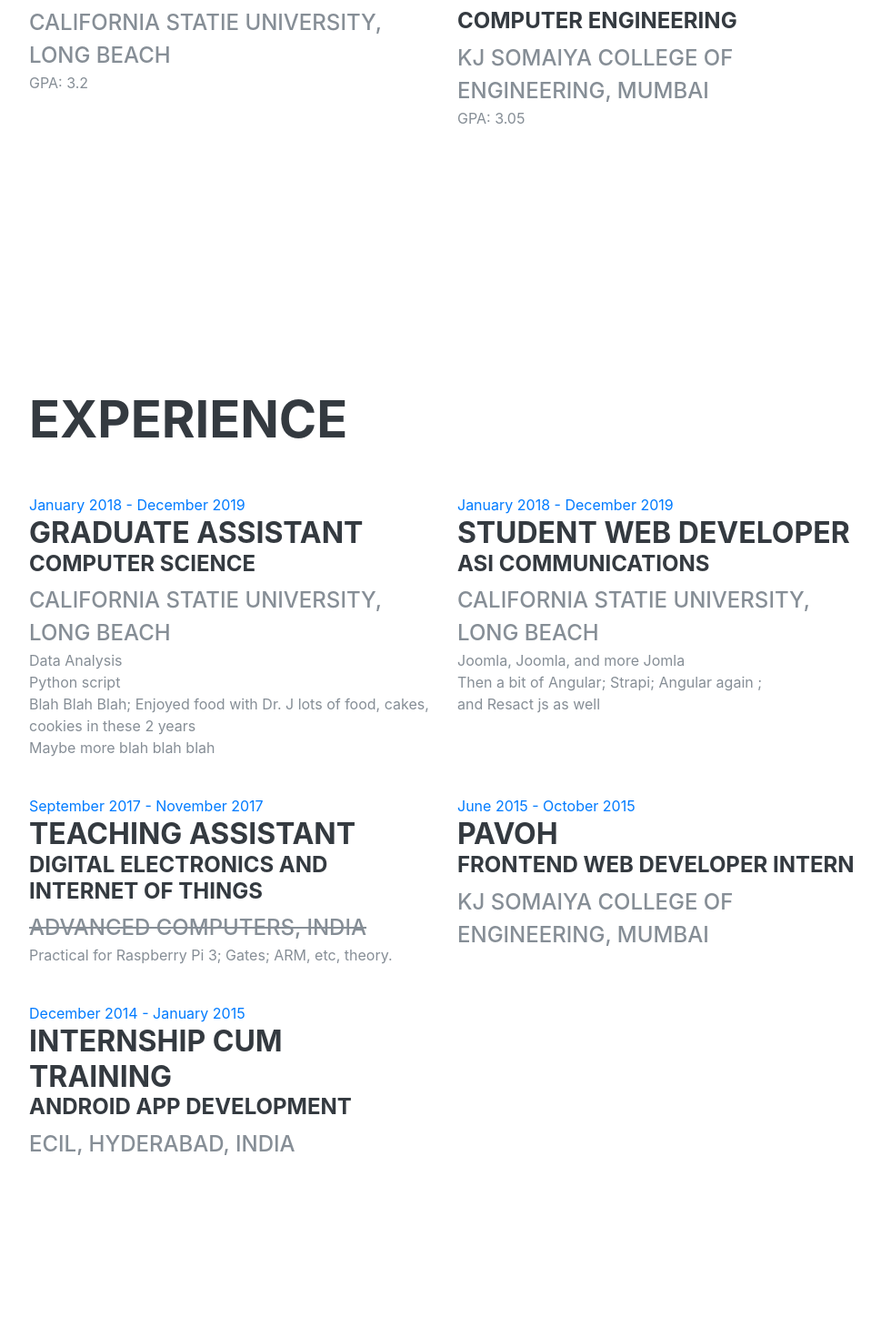
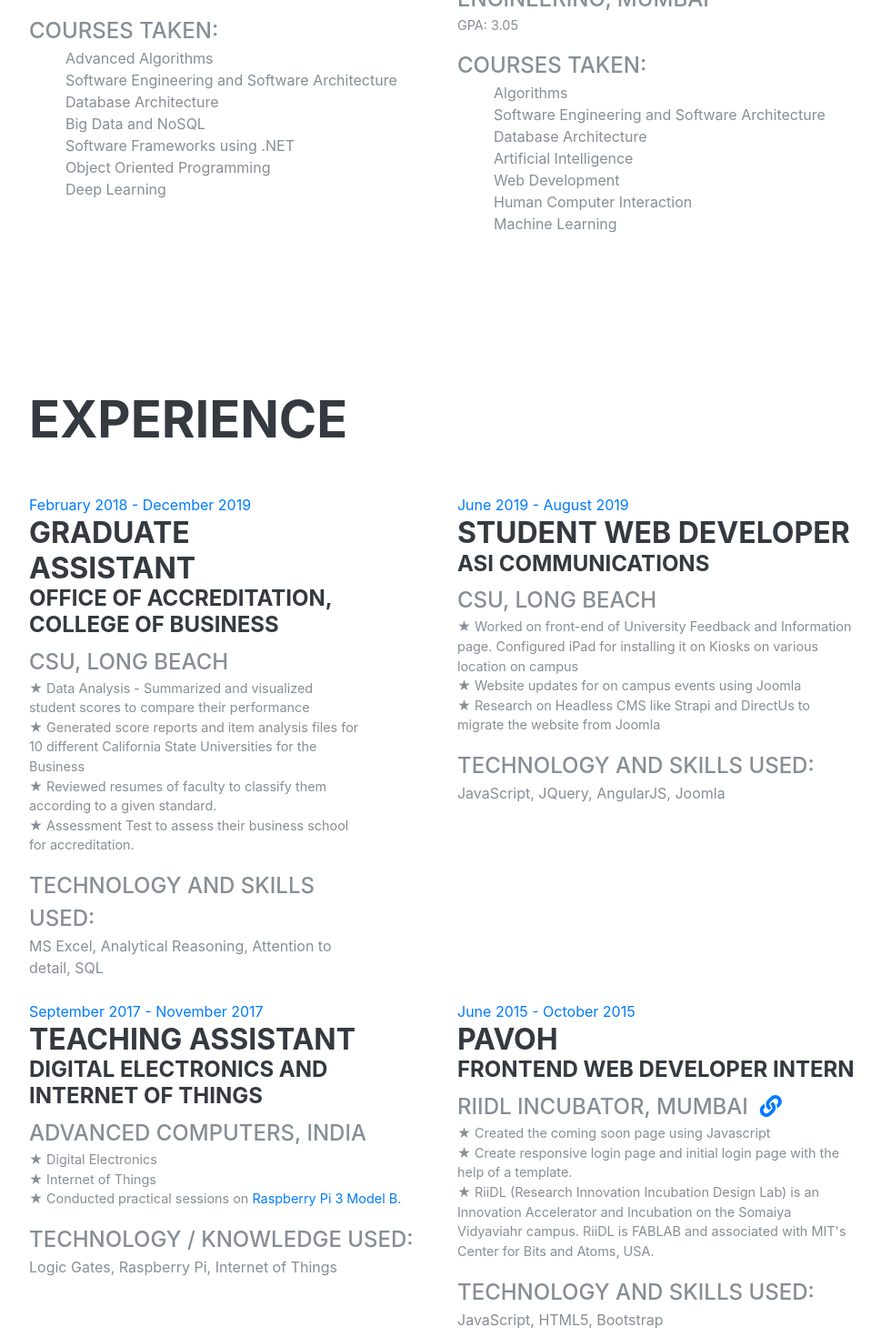
Before and after one commit to Inolas/inolas, a React (Create React App) app: page / in a window 1280 px wide. Shown: the part 1220-2690 px from the top of the page at 91% size, without its empty margins (288-1257 px from the left). Built offline with nearby package versions, Linux system fonts and the light colour scheme; a web font is replaced by a local one.

Commit message:
education and experience details added

```diff
--- a/public/css/resume.css
+++ b/public/css/resume.css
@@ -40,6 +40,10 @@
 
 h3 {
   font-size: 2rem;
+}
+
+p {
+  font-size: 0.9em;
 }
 
 p.lead {
--- a/src/components/Education.jsx
+++ b/src/components/Education.jsx
@@ -29,7 +29,19 @@
                         <h3 className="mb-0">Masters of Science</h3><h4>Computer Science</h4>
                         <div className="subheading">California Statie University, Long Beach</div>
                         <p>GPA: 3.2</p>
+                        <div className="subheading">Courses taken:</div>
+                        <ul className="fa-ul mb-0">
+                        <li> Advanced Algorithms</li>
+                        <li> Software Engineering and Software Architecture</li>
+                        <li> Database Architecture</li>
+                        <li> Big Data and NoSQL</li>
+                        <li> Software Frameworks using .NET</li>
+                        <li> Object Oriented Programming</li>
+                        <li> Deep Learning</li>
+
+                        </ul>
                     </div>
+
                 </div>
                 <div className="col-6 resume-item d-flex flex-column flex-md-row justify-content-between">
                     <div className="resume-content">
@@ -37,6 +49,17 @@
                         <h3 className="mb-0">Bachelor of Engineering</h3><h4>Computer Engineering</h4>
                         <div className="subheading">KJ Somaiya College of Engineering, Mumbai</div>
                         <p>GPA: 3.05</p>
+                        <div className="subheading">Courses taken:</div>
+                            <ul className="fa-ul mb-0">
+                            <li> Algorithms</li>
+                            <li> Software Engineering and Software Architecture</li>
+                            <li> Database Architecture</li>
+                            <li> Artificial Intelligence</li>
+                            <li> Web Development</li>
+                            <li> Human Computer Interaction</li>
+                            <li> Machine Learning</li>
+
+                            </ul>
                         </div>
                     </div>
                 </div>
--- a/src/components/Experience.jsx
+++ b/src/components/Experience.jsx
@@ -7,37 +7,70 @@
                 <div className="w-100">
                 <h2 className="mb-5">Experience</h2>
                 <div className="row">
-                    <div className="col-6 resume-item d-flex flex-column flex-md-row justify-content-between mb-4">
+                    <div className="col-5 resume-item d-flex flex-column flex-md-row justify-content-between mb-4">
                         <div className="resume-content">
-                        <span className="text-primary">January 2018 - December 2019</span>
-                            <h3 className="mb-0">Graduate Assistant</h3><h4>Computer Science</h4>
-                            <div className="subheading">California Statie University, Long Beach</div>
-                            <p>Data Analysis<br></br>Python script<br></br>Blah Blah Blah; Enjoyed food with Dr. J lots of food, cakes, cookies in these 2 years<br>
-                            </br>Maybe more blah blah blah</p>
+                        <span className="text-primary">February 2018 - December 2019</span>
+                            <h3 className="mb-0">Graduate Assistant</h3><h4>Office of Accreditation, College Of Business</h4>
+                            <div className="subheading">CSU, Long Beach</div>
+                            <p className="mb-3">
+                                ★ Data Analysis - Summarized and visualized student scores to compare their performance
+                                <br></br>
+                                ★ Generated score reports and item analysis files for 10 different
+                                California State Universities for the Business
+                                <br></br>
+                                ★ Reviewed resumes of faculty to classify them according to a given standard.
+                                <br></br>
+                                ★ Assessment Test to assess their business school for accreditation.
+                                <br></br>
+                            </p>
+                            <div className="subheading">Technology and Skills Used: </div>
+                            <span className="text-"> MS Excel, Analytical Reasoning, Attention to detail, SQL</span>
                         </div>
                     </div>
-                    <div className=" col-6 resume-item d-flex flex-column flex-md-row justify-content-between mb-4">
+                    <div className="col-6 offset-1 resume-item d-flex flex-column flex-md-row justify-content-between mb-4">
                         <div className="resume-content">
-                        <span className="text-primary">January 2018 - December 2019</span>
+                        <span className="text-primary">June 2019 - August 2019</span>
                             <h3 className="mb-0">Student Web Developer</h3><h4>ASI Communications</h4>
-                            <div className="subheading">California Statie University, Long Beach</div>
-                            <p>Joomla, Joomla, and more Jomla <br></br>Then a bit of Angular; Strapi; Angular again ;<br></br> and Resact js as well</p>
+                            <div className="subheading">CSU, Long Beach</div>
+                            <p>
+                            ★ Worked on front-end of University Feedback and Information page.
+                                Configured iPad for installing it on Kiosks on various location on campus<br></br>
+                            ★ Website updates for on campus events using Joomla<br></br>
+                            ★ Research on Headless CMS like Strapi and DirectUs to migrate the website from Joomla
+                            </p>
+                            <div className="subheading">Technology and Skills Used: </div>
+                            <span className="text-">JavaScript, JQuery, AngularJS, Joomla</span>
                         </div>
                     </div>
-                    <div className=" col-6 resume-item d-flex flex-column flex-md-row justify-content-between mb-4">
+                    <div className="col-6 resume-item d-flex flex-column flex-md-row justify-content-between mb-4">
                         <div className="resume-content">
                         <span className="text-primary">September 2017 - November 2017</span>
                             <h3 className="mb-0">Teaching Assistant</h3><h4>Digital Electronics and Internet of Things</h4>
-                            <div className="subheading"><strike>Advanced Computers, India</strike></div>
-                            <p>Practical for Raspberry Pi 3; Gates; ARM, etc, theory.</p>
+                            <div className="subheading">Advanced Computers, India</div>
+                            <p>
+                            ★ Digital Electronics<br></br>
+                            ★ Internet of Things<br></br>
+                            ★ Conducted practical sessions on <a href="https://youtu.be/v74TlbXg1aE">Raspberry Pi 3 Model B.</a>
+                            </p>
+                            <div className="subheading">Technology / Knowledge Used: </div>
+                            <span className="text-">Logic Gates, Raspberry Pi, Internet of Things</span>
                         </div>
                     </div>
-                    <div className=" col-6 resume-item d-flex flex-column flex-md-row justify-content-between mb-4">
+                    <div className="col-6 resume-item d-flex flex-column flex-md-row justify-content-between mb-4">
                         <div className="resume-content">
                         <span className="text-primary">June 2015 - October 2015</span>
                             <h3 className="mb-0">Pavoh</h3><h4>Frontend Web Developer Intern</h4>
-                            <div className="subheading">KJ Somaiya College of Engineering, Mumbai</div>
-                            <p></p>
+                            <div className="subheading">RiiDL Incubator, Mumbai
+                            &nbsp;<a href="https://riidl.org/assets/assets/docs/RIIDL_Broucher.pdf" target="_blank" className="fa-link fa text-primary"></a>
+                            </div>
+                            <p>
+                            ★ Created the coming soon page using Javascript <br></br>
+                            ★ Create responsive login page and initial login page with the help of a template.<br></br>
+                            ★ RiiDL (Research Innovation Incubation Design Lab) is an Innovation Accelerator and Incubation on the Somaiya Vidyaviahr campus.
+                                RiiDL is FABLAB and associated with MIT's Center for Bits and Atoms, USA.
+                            </p>
+                            <div className="subheading">Technology and Skills Used: </div>
+                            <span className="text-">JavaScript, HTML5, Bootstrap</span>
                         </div>
                     </div>
                     <div className=" col-6 resume-item d-flex flex-column flex-md-row justify-content-between mb-4">
@@ -45,7 +78,14 @@
                         <span className="text-primary">December 2014 - January 2015</span>
                             <h3 className="mb-0">Internship cum Training</h3><h4>Android App Development</h4>
                             <div className="subheading">ECIL, Hyderabad, India</div>
-                            <p></p>
+                            <p>
+                            ★ Developed an android application - File Xplore. <br></br>
+                            ★ The application performed basic file manipulation functions like cut, copy, paste, create file,
+                            rename, and delete, apart from browsing the files. <br></br>
+                            ★ We used list adapter for accessing the files. <br></br>
+                            </p>
+                            <div className="subheading">Technology and Skills Used: </div>
+                            <span className="text-">Eclipse, Java, Android Development</span>
                         </div>
                     </div>
                 </div>
```
Also changed, not shown: src/components/ProjectCards.jsx (added, +75 -0 lines).
